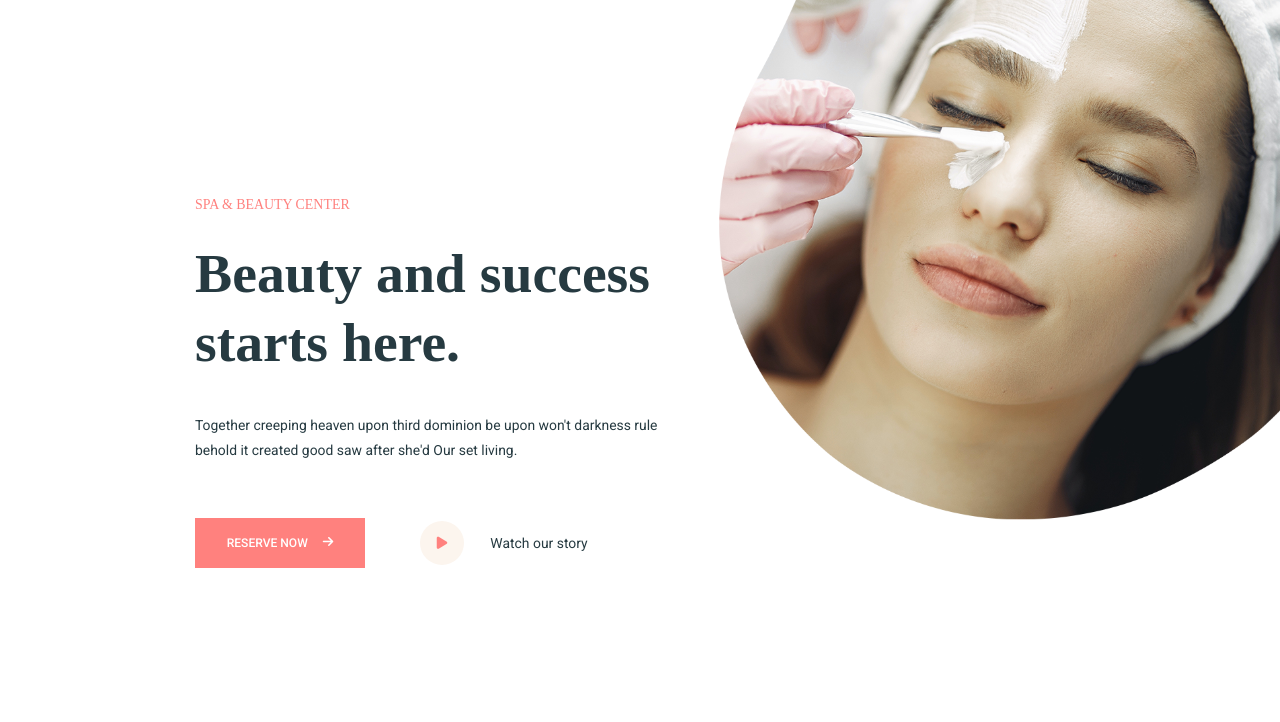
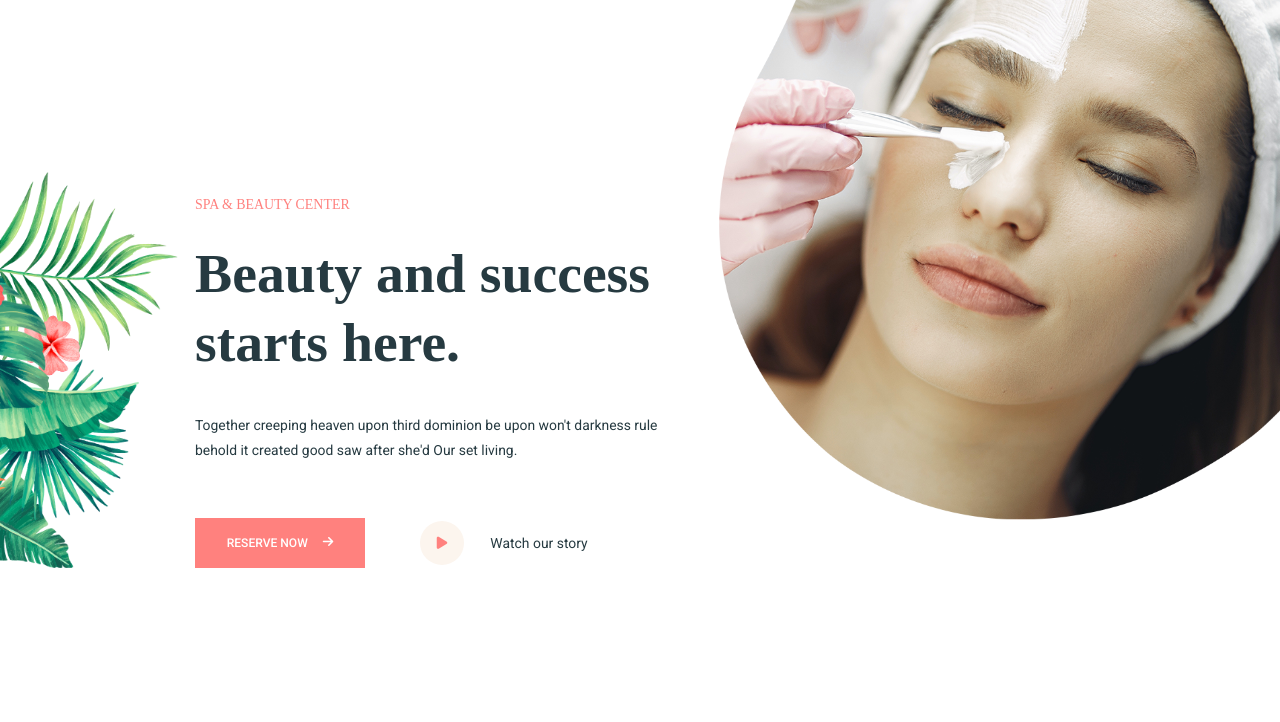
Before and after one commit to NeuloVim2/leospa, a plain HTML site: page index.html in a window 1280 px wide. Shown: the part 78-800 px from the top of the page. Drawn offline with nearby package versions, Linux system fonts and the light colour scheme; the site is published under a folder, as on GitHub Pages, so addresses that start at the root find nothing; a script that the page names is missing; a web font is replaced by a local one.

Commit message:
fix(banner): fix url path to flower1.img

```diff
--- a/assets/style.css
+++ b/assets/style.css
@@ -326,7 +326,7 @@ input::placeholder {
 
 /*****Banner Section******/
 .banner {
-    background: url("/images/flower1.png") center left/ contain no-repeat;
+    background: url("../images/flower1.png") center left/ contain no-repeat;
 }
 .banner__btn {
     display: block;
```
